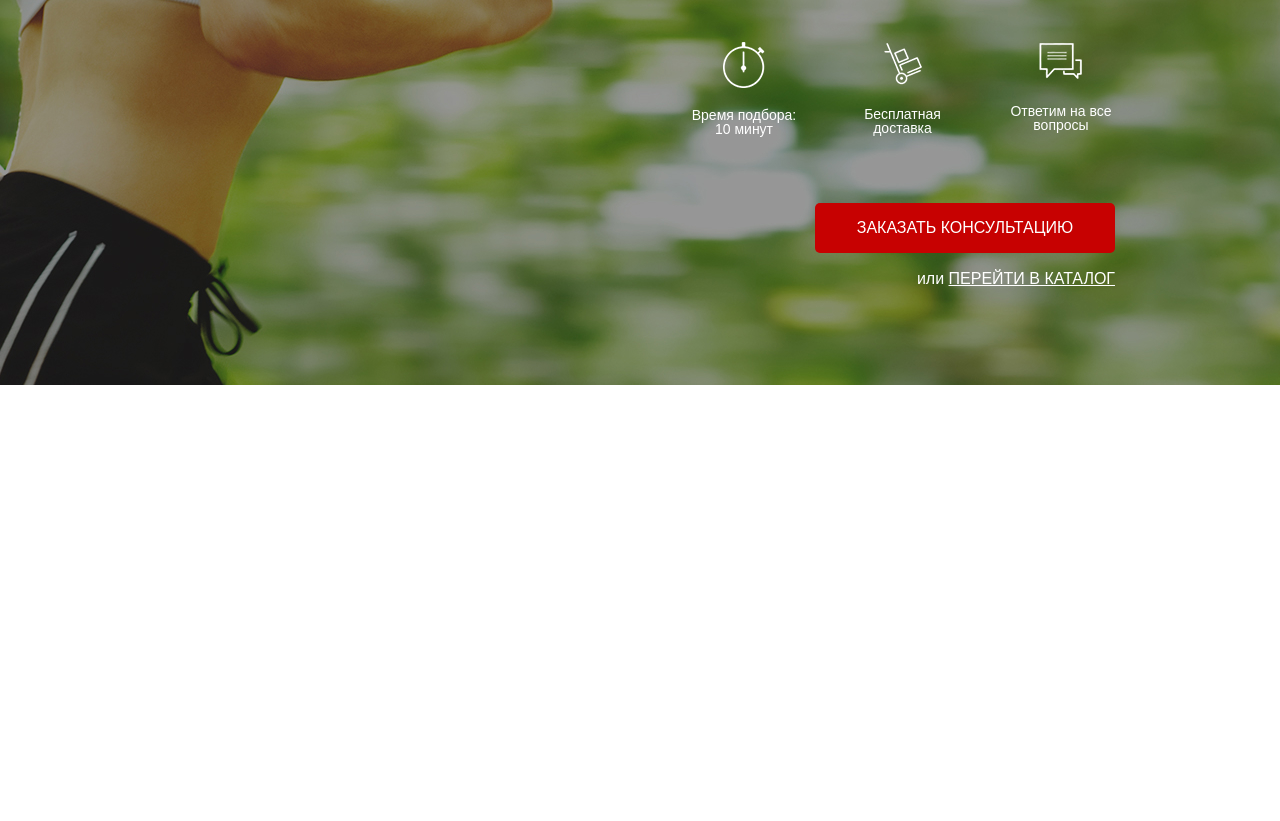
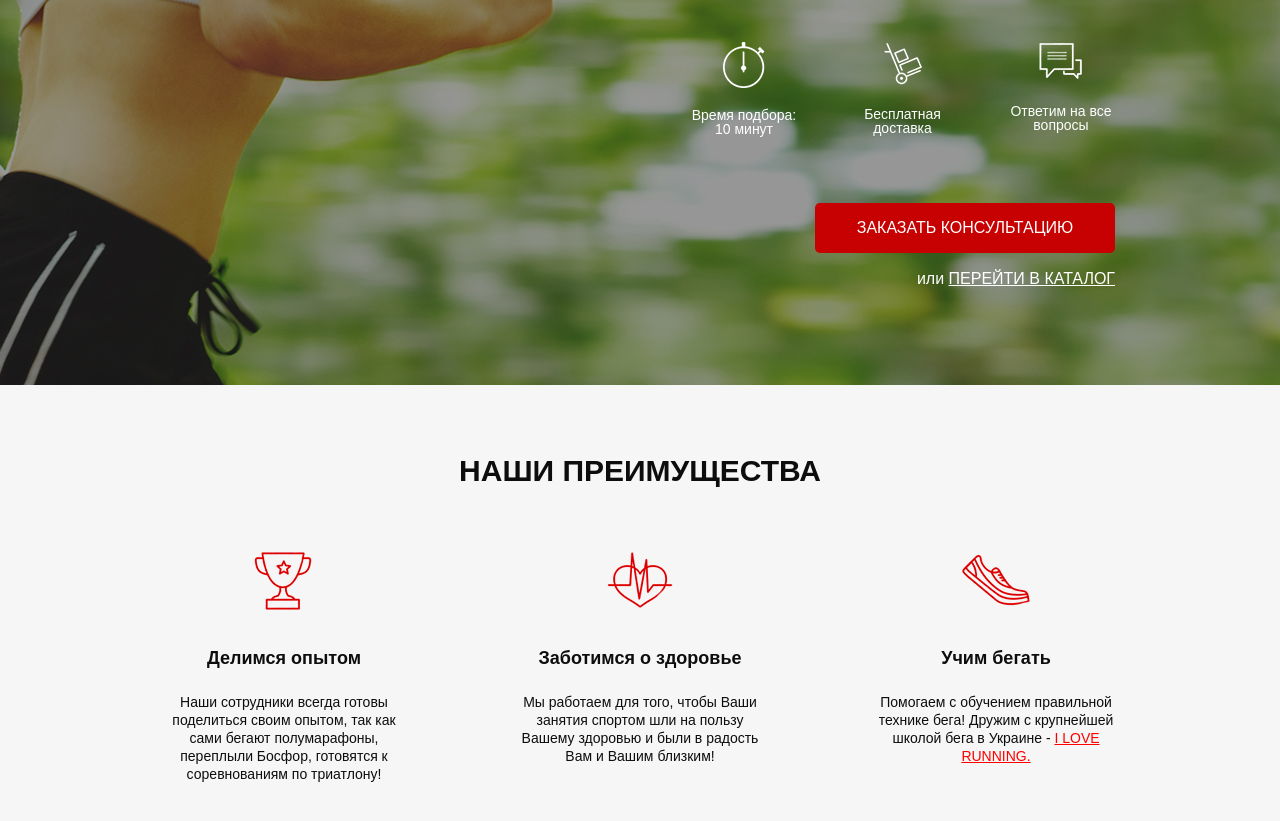
Before and after one commit to Alekseyrb/Pulse, a plain HTML site: page src/index.html in a window 1280 px wide. Shown: the part 265-1086 px from the top of the page. Before the commit the page ends 800 px from the top, so only its background shows below. Drawn offline with Linux system fonts and the light colour scheme.

Commit message:
add advantages

```diff
--- a/src/index.html
+++ b/src/index.html
@@ -52,5 +52,41 @@
         </div>
     </div>
 
+    <div class="advantages">
+        <div class="container">
+            <h2 class="title">НАШИ ПРЕИМУЩЕСТВА</h2>
+            <div class="advantages__wrapper">
+                <div class="advantages__item">
+                    <img src="img/icons/cup.png" alt="cup">
+                    <div class="advantages__subtitle">
+                        Делимся опытом
+                    </div>
+                    <div class="advantages__descr">
+                        Наши сотрудники всегда готовы поделиться своим опытом, так как сами бегают полумарафоны, переплыли Босфор, готовятся к соревнованиям по триатлону!
+                    </div>
+                </div>
+                <div class="advantages__item">
+                    <img src="img/icons/heart.png" alt="heart">
+                    <div class="advantages__subtitle">
+                        Заботимся о здоровье
+                    </div>
+                    <div class="advantages__descr">
+                        Мы работаем для того, чтобы Ваши занятия спортом шли на пользу Вашему здоровью и были в радость Вам и Вашим близким!
+                    </div>
+                </div>
+                <div class="advantages__item">
+                    <img src="img/icons/shoe.png" alt="shoe">
+                    <div class="advantages__subtitle">
+                        Учим бегать
+                    </div>
+                    <div class="advantages__descr">
+                        Помогаем с обучением правильной технике бега! Дружим с крупнейшей школой бега в Украине -
+                        <a href="#">I LOVE RUNNING.</a>
+                    </div>
+                </div>
+            </div>
+        </div>
+    </div>
+
 </body>
 </html>
--- a/src/scss/base/_variables.scss
+++ b/src/scss/base/_variables.scss
@@ -1 +1,2 @@
 $main-color: #c70101;
+$sub-color: #0D0D0D;
--- /dev/null
+++ b/src/scss/bloks/_advantages.scss
@@ -0,0 +1,36 @@
+.advantages {
+    min-height: 470px;
+    padding: 71px 0 64px 0;
+    background-color: #f6f6f6;
+
+    &__wrapper {
+        margin-top: 60px;
+        display: flex;
+        justify-content: space-between;
+    }
+    &__item {
+        max-width: 238px;
+        display: flex;
+        flex-direction: column;
+        align-items: center;
+    }
+    &__subtitle {
+        margin-top: 38px;
+        text-align: center;
+        font-weight: 700;
+        font-size: 18px;
+        color: $sub-color;
+    }
+    &__descr {
+        margin-top: 26px;
+        font-size: 14px;
+        font-weight: 300;
+        line-height: 18px;
+        text-align: center;
+        color: $sub-color;
+        a {
+           color: #FF0000;
+            text-decoration: underline;
+        }
+    }
+}
--- /dev/null
+++ b/src/scss/bloks/_title.scss
@@ -0,0 +1,6 @@
+.title {
+    font-weight: 700;
+    font-size: 30px;
+    text-align: center;
+    color: $sub-color;
+}
--- a/src/scss/style.scss
+++ b/src/scss/style.scss
@@ -6,4 +6,6 @@
 @import "bloks/promo";
 @import "bloks/header";
 @import "bloks/buttons";
+@import "bloks/advantages";
+@import "bloks/title";
 @import "general";
```
Also changed, not shown: src/css/style.min.css, 1 other file.
